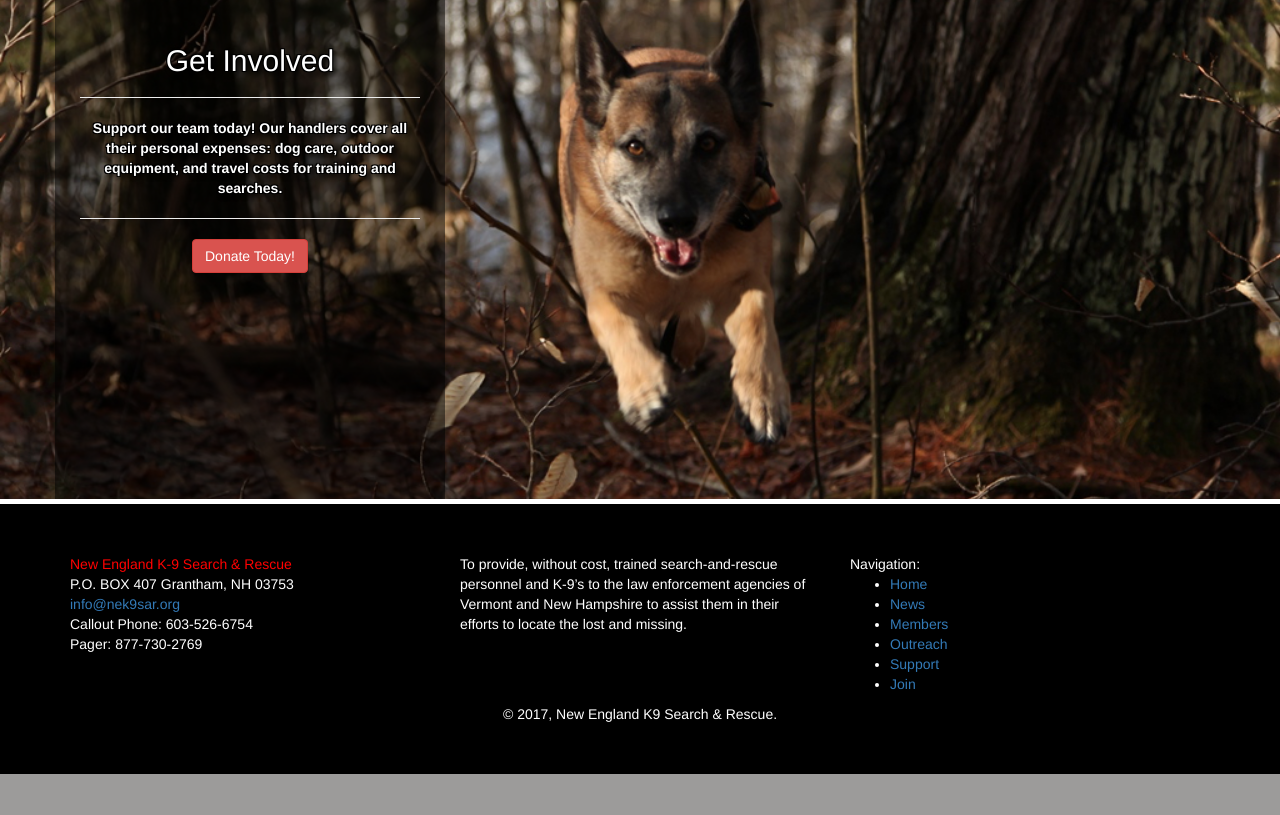
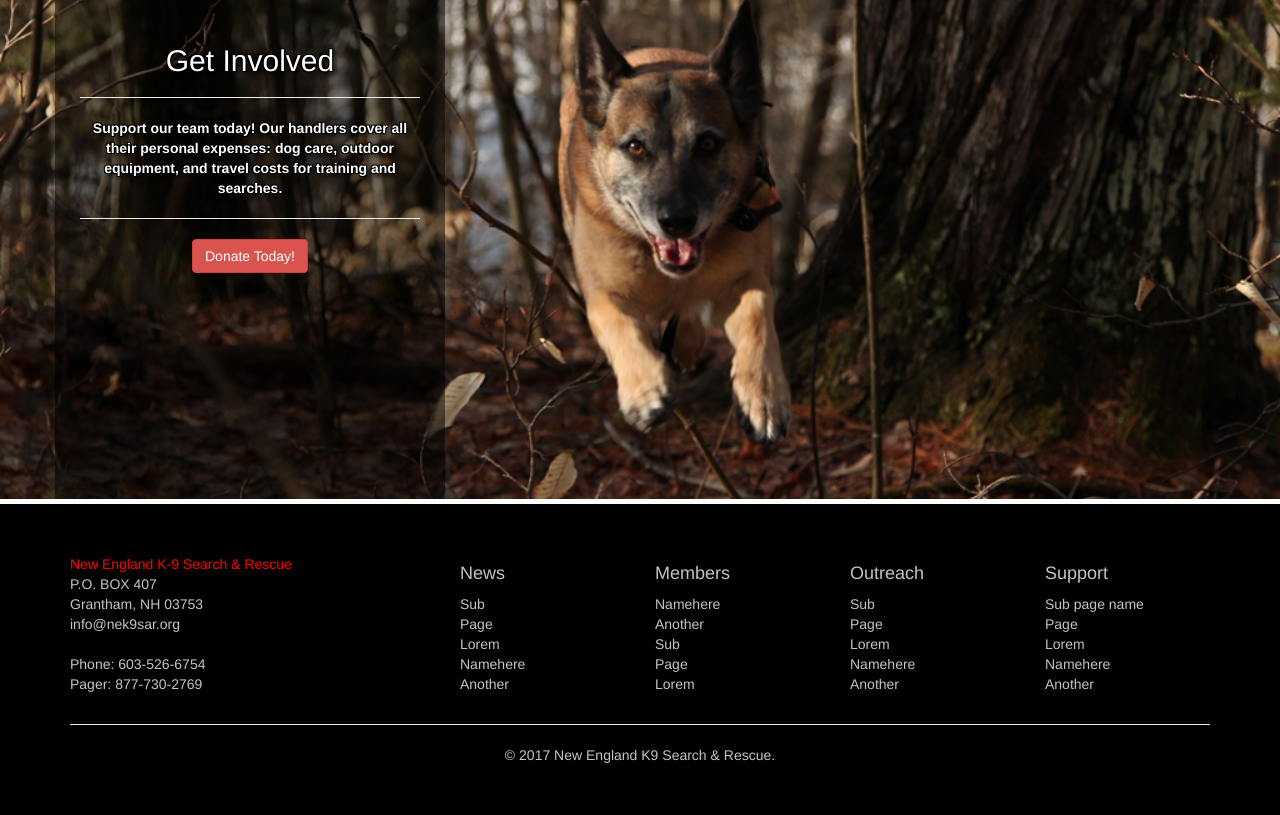
Before and after one commit to nexeh/nek9-website, a PHP site: page / in a window 1280 px wide. Shown: the part 2271-3086 px from the top of the page. Before the commit the page ends 3045 px from the top, so only its background shows below. Run offline with PHP 8.4, Linux system fonts and the light colour scheme.

Commit message:
working on the footer

```diff
--- a/index.html
+++ b/index.html
@@ -33,12 +33,12 @@
 
 			    <div class="collapse navbar-collapse navButtons" id="bs-example-navbar-collapse-1">
 			      <ul class="nav navbar-nav navbar-right">
-			        <li><a href="#">Home</a></li>
+			        <li><a class="active" href="#">Home</a></li>
 					<li><a href="#">News</a></li>
 					<li><a href="#">Members</a></li>
 					<li><a href="#">Outreach</a></li>
 					<li><a href="#">Support</a></li>
-					<li><a href="#">Join</a></li>
+
 
 			      </ul>
 			    </div><!-- /.navbar-collapse -->
@@ -60,7 +60,6 @@
 							<li><a href="#">Members</a></li>
 							<li><a href="#">Outreach</a></li>
 							<li><a href="#">Support</a></li>
-							<li><a href="#">Join</a></li>
 						</ul>
 					</div>
 					<div class="navButtons hidden-lg">
@@ -74,7 +73,7 @@
 							<li><a href="#">Members</a></li>
 							<li><a href="#">Outreach</a></li>
 							<li><a href="#">Support</a></li>
-							<li><a href="#">Join</a></li>
+
 						  </ul>
 						</div>
 					</div>
@@ -171,31 +170,68 @@
 			      <div class="row">
 			        <div class="col-sm-4">
 						<span class="nek9">New England K-9 Search & Rescue</span><br/>
-						P.O. BOX 407 Grantham, NH 03753<br/>
+						P.O. BOX 407<br/>
+						Grantham, NH 03753<br/>
 						<a href="mailto:info@nek9sar.org">info@nek9sar.org</a><br/>
-						Callout Phone: 603-526-6754<br/>
+
+						<br>
+
+						Phone: 603-526-6754<br/>
 						Pager: 877-730-2769 <br/>
+
 					</div>
 
-					<div class="col-sm-4">
+			        <div class="col-sm-2">
 
-						To provide, without cost, trained search-and-rescue personnel and K-9’s to the law enforcement agencies of Vermont and New Hampshire to assist them in their efforts to locate the lost and missing.
-					</div>
-					<div class="col-sm-4">
+						<h4>News</h4>
+						<ul>
+							<li><a href="#">Sub</a></li>
+							<li><a href="#">Page</a></li>
+							<li><a href="#">Lorem</a></li>
+							<li><a href="#">Namehere</a></li>
+							<li><a href="#">Another</a></li>
+						</ul>
 
-						Navigation:
+			        </div>
+			        <div class="col-sm-2">
+
+						<h4>Members</h4>
 						<ul>
-							<li><a href="#">Home</a></li>
-							<li><a href="#">News</a></li>
-							<li><a href="#">Members</a></li>
-							<li><a href="#">Outreach</a></li>
-							<li><a href="#">Support</a></li>
-							<li><a href="#">Join</a></li>
+							<li><a href="#">Namehere</a></li>
+							<li><a href="#">Another</a></li>
+							<li><a href="#">Sub</a></li>
+							<li><a href="#">Page</a></li>
+							<li><a href="#">Lorem</a></li>
+						</ul>
+
+			        </div>
+			        <div class="col-sm-2">
+
+						<h4>Outreach</h4>
+						<ul>
+							<li><a href="#">Sub</a></li>
+							<li><a href="#">Page</a></li>
+							<li><a href="#">Lorem</a></li>
+							<li><a href="#">Namehere</a></li>
+							<li><a href="#">Another</a></li>
+						</ul>
+
+			        </div>
+			        <div class="col-sm-2">
+
+						<h4>Support</h4>
+						<ul>
+							<li><a href="#">Sub page name</a></li>
+							<li><a href="#">Page</a></li>
+							<li><a href="#">Lorem</a></li>
+							<li><a href="#">Namehere</a></li>
+							<li><a href="#">Another</a></li>
 						</ul>
 
 			        </div>
 			        <div class="col-sm-12 text-center copyright">
-			        	&copy; <script>document.write(new Date().getFullYear());</script>, New England K9 Search & Rescue.
+			        	<hr/>
+			        	&copy; <script>document.write(new Date().getFullYear());</script> New England K9 Search & Rescue.
 			        </div>
 			      </div>
 			    </div>
--- a/style.css
+++ b/style.css
@@ -34,7 +34,19 @@
 
 .footer-container {
 	background-color: black;
-  color: white;
+  color: #c5c4c3;
+}
+
+.footer-container ul {
+  padding: 0px;
+}
+
+.footer-container li {
+  list-style-type: none;
+}
+
+.footer-container a {
+  color: inherit;
 }
 
 .nek9 {
```
